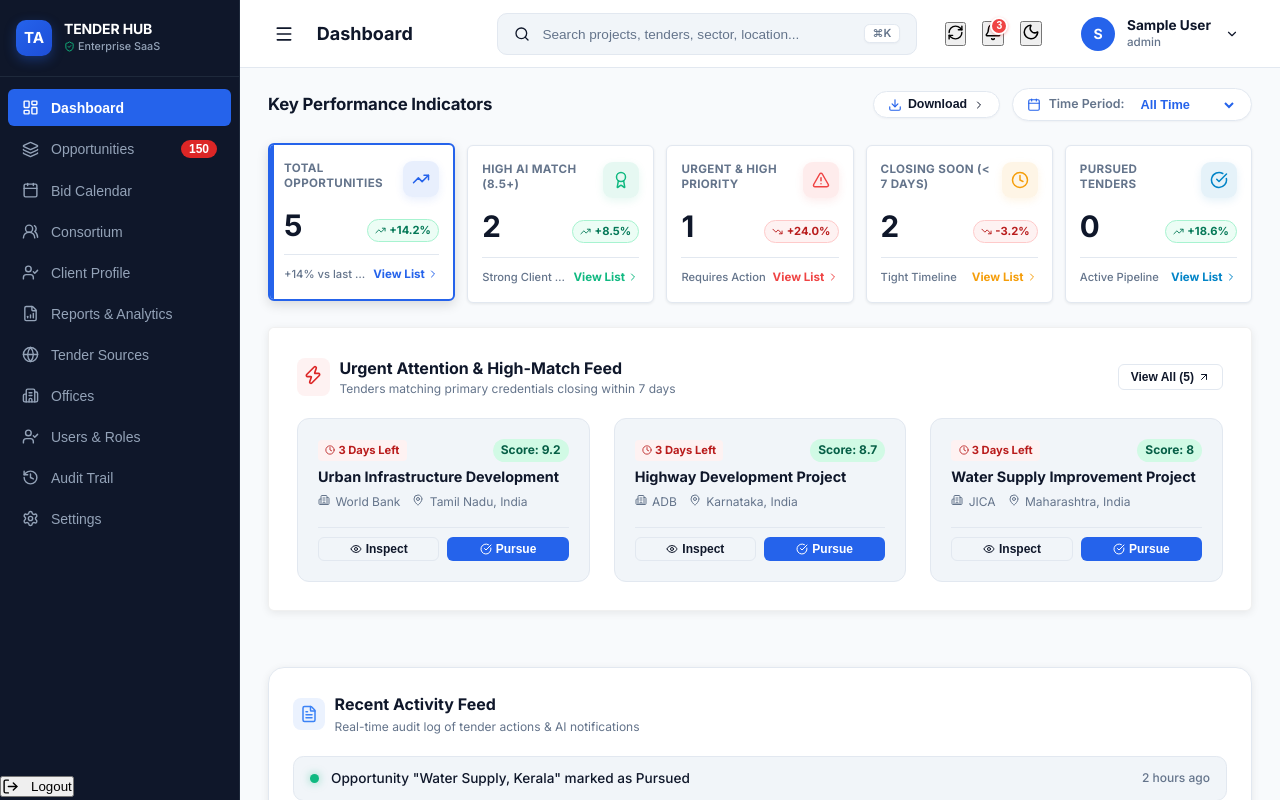
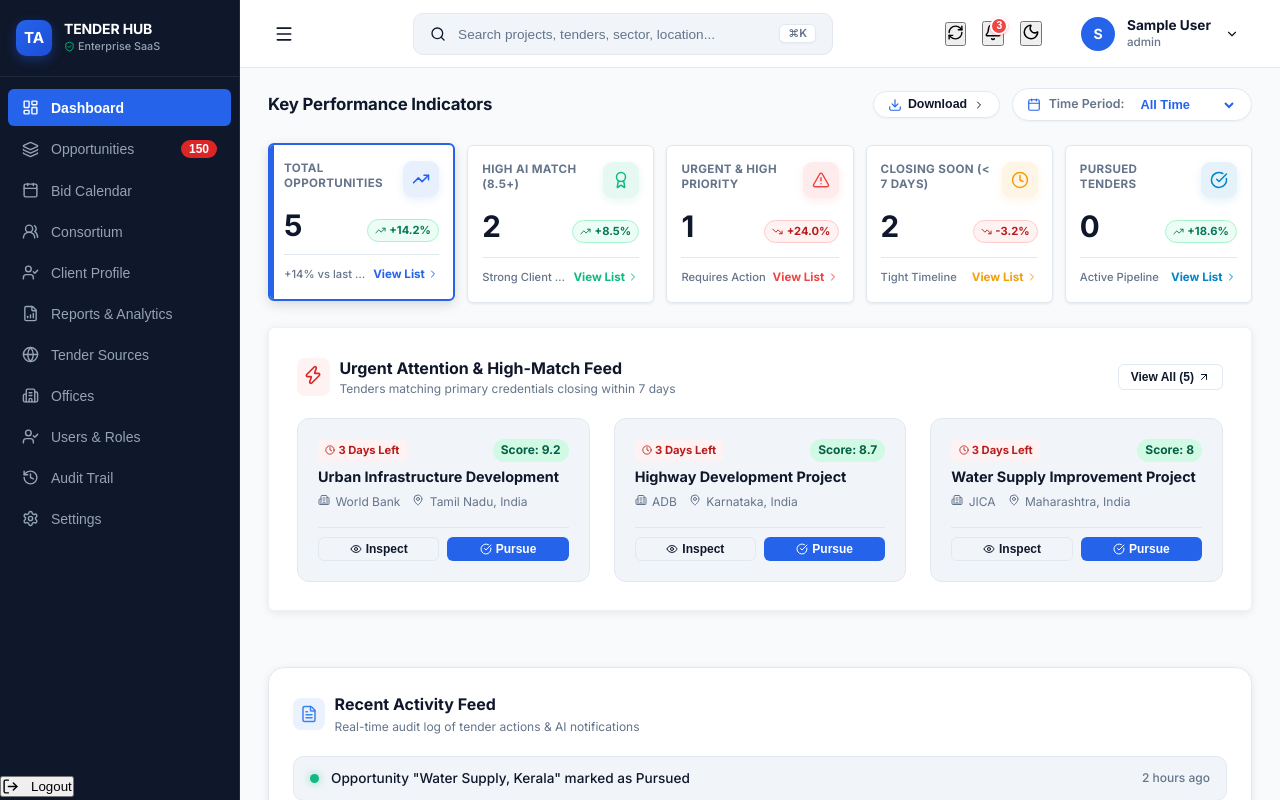
Before and after one commit to sakishnu50/Tender_Association, a React (Vite) app: page / in a window 1280 px wide. Built offline with nearby package versions, Linux system fonts and the light colour scheme; sample sign-in values are in the browser's storage.

Commit message:
fix(header): remove redundant page title from top header bar

```diff
--- a/src/components/Header.jsx
+++ b/src/components/Header.jsx
@@ -167,15 +167,10 @@ export default function Header({
         {ariaAnnouncement}
       </div>
 
-      <div style={{ display: 'flex', alignItems: 'center', gap: '1.5rem', flexWrap: 'wrap', flex: 1 }}>
-        <div style={{ display: 'flex', alignItems: 'center', gap: '1rem' }}>
-          <button className="mobile-menu-btn btn btn-outline" onClick={onMenuClick} style={{ padding: '0.4rem', border: 'none' }}>
-            <Menu size={20} />
-          </button>
-          <h2 style={{ fontSize: '1.125rem', fontWeight: '700', color: 'var(--text-main)' }}>
-            {activeTabTitle || 'Dashboard'}
-          </h2>
-        </div>
+      <div style={{ display: 'flex', alignItems: 'center', gap: '0.75rem' }}>
+        <button className="mobile-menu-btn btn btn-outline" onClick={onMenuClick} style={{ padding: '0.4rem', border: 'none' }} aria-label="Toggle Navigation Menu">
+          <Menu size={20} />
+        </button>
       </div>
 
       {/* 1. Real-Time Search Bar */}
```
